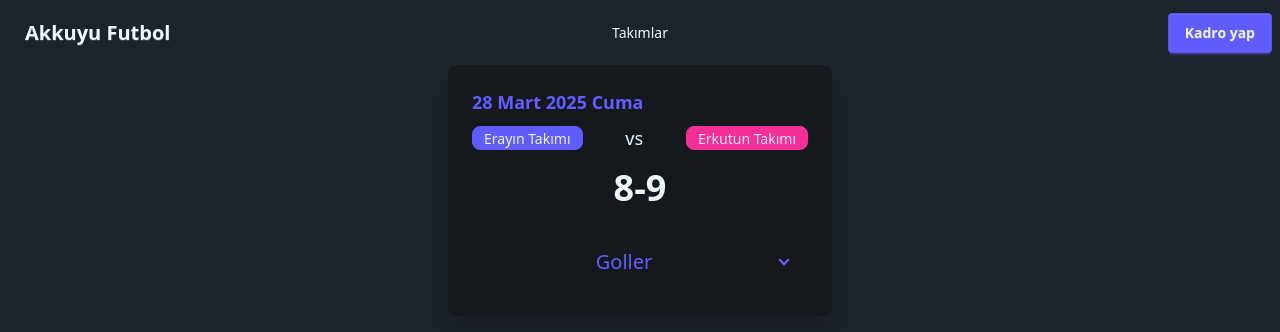
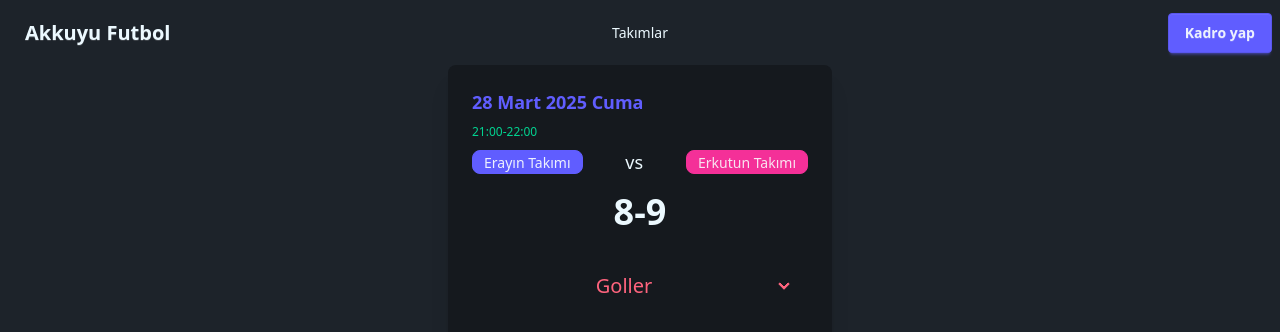
Before and after one commit to ErcouldnT/futbol.erkut.dev, a SvelteKit app: page / in a window 1280 px wide. Shown: the top 332 px of the page. Built offline with nearby package versions, Linux system fonts and the light colour scheme.

Commit message:
saatler eklendi

```diff
--- a/src/routes/+page.svelte
+++ b/src/routes/+page.svelte
@@ -5,6 +5,7 @@
 			awayTeam: 'Erkutun Takımı',
 			score: '8-9',
 			date: '28 Mart 2025 Cuma',
+			hour: '21:00-22:00',
 			goalsHome: [
 				{ player: 'Baki', goalNumber: 2 },
 				{ player: 'Çağrı', goalNumber: 2 },
@@ -27,6 +28,7 @@
 		<div class="card bg-base-300 w-96 cursor-pointer shadow-xl">
 			<div class="card-body">
 				<h2 class="card-title text-primary">{match.date}</h2>
+				<p class="text-success text-xs">{match.hour}</p>
 				<div class="flex items-center justify-between">
 					<span class="badge badge-primary">{match.homeTeam}</span>
 					<span class="text-lg font-thin">vs</span>
@@ -37,7 +39,7 @@
 				</p>
 				<div class="collapse-arrow collapse mt-4">
 					<input type="checkbox" class="peer" />
-					<div class="text-primary collapse-title text-center text-xl font-medium">Goller</div>
+					<div class="text-error collapse-title text-center text-xl font-medium">Goller</div>
 					<div class="collapse-content">
 						<div class="mt-4 flex justify-between">
 							<div class="w-1/2">
```
